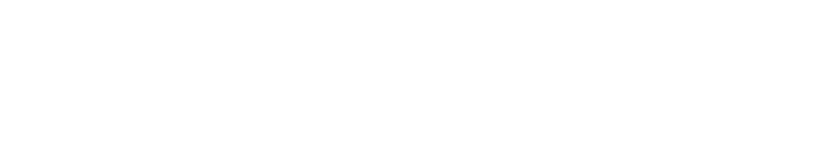
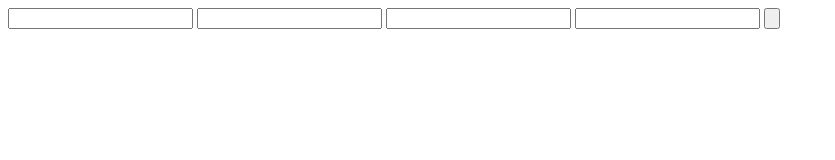
Before and after one commit to armenian-people/movies_client, a plain HTML site: page index.html in a window 1280 px wide. Shown: the whole page, without its empty margins (0-835 px from the left). Drawn offline with Linux system fonts and the light colour scheme.

Commit message:
finish add login

```diff
--- a/index.html
+++ b/index.html
@@ -7,6 +7,13 @@
     <title>Document</title>
   </head>
   <body>
+    <div class="login">
+      <input type="text" name="login" id="" />
+      <input type="text" name="login" id="" />
+      <input type="text" name="login" id="" />
+      <input type="text" name="login" id="" />
+      <input type="submit" value="" />
+    </div>
     <script src="js/main.js"></script>
   </body>
 </html>
--- a/js/main.js
+++ b/js/main.js
@@ -0,0 +1,3 @@
+function login() {
+  // kode login
+}
```
